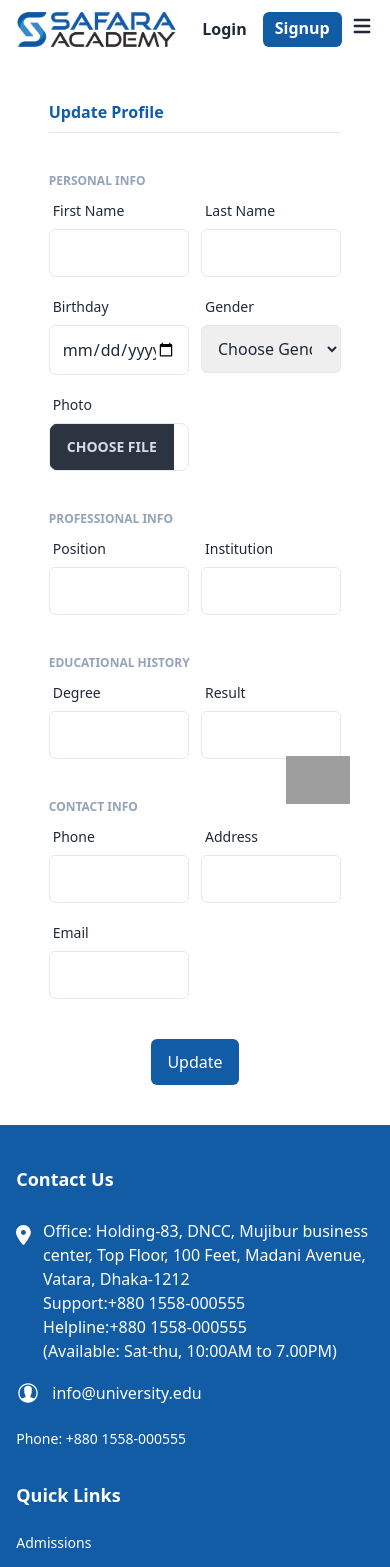
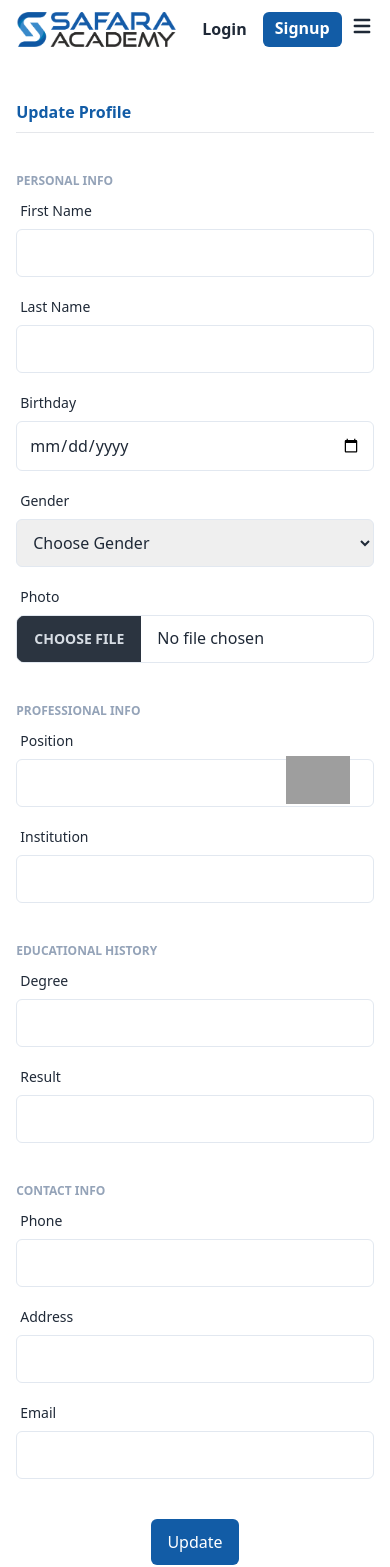
Before and after one commit to akil-tajwar/safara, a React (Vite) app in the folder safara-frontend/: page /updateProfile in a window 390 px wide. Shown: the top 1567 px of the page. Built offline with nearby package versions, Linux system fonts and the light colour scheme; no server answers; grey boxes are pictures that could not be loaded.

Commit message:
feat: update profile responsive done

```diff
--- a/safara-frontend/src/Pages/Dashboard/UserDashboard/UpdateProfile.jsx
+++ b/safara-frontend/src/Pages/Dashboard/UserDashboard/UpdateProfile.jsx
@@ -119,7 +119,7 @@ const UpdateProfile = () => {
   };
 
   return (
-    <div className="w-3/4 mx-auto">
+    <div className="md:w-3/4 w-11/12 mx-auto">
       {loading && (
         <div className="fixed inset-0 bg-black bg-opacity-50 flex justify-center items-center z-50">
           <span className="loading loading-spinner w-40 h-40 text-white"></span>
@@ -128,7 +128,7 @@ const UpdateProfile = () => {
       <p className="md:text-3xl border-b font-bold text-[#125ca6] pb-2 mb-10">Update Profile</p>
       <form onSubmit={handleUpdate} className="">
         <p className="font-semibold text-xs text-slate-400 pb-1">PERSONAL INFO</p>
-        <div className="grid grid-cols-2 gap-3">
+        <div className="grid md:grid-cols-2 grid-cols-1 gap-3">
           <div className="form-control w-full">
             <label className="label">
               <span className="label-text">First Name</span>
@@ -191,7 +191,7 @@ const UpdateProfile = () => {
         </div>
         {/* Profession Section */}
         <p className="font-semibold text-xs text-slate-400 pb-1 pt-10">PROFESSIONAL INFO</p>
-        <div className="grid grid-cols-2 gap-3">
+        <div className="grid md:grid-cols-2 grid-cols-1 gap-3">
           <div className="form-control w-full">
             <label className="label">
               <span className="label-text">Position</span>
@@ -217,7 +217,7 @@ const UpdateProfile = () => {
         </div>
         {/* Educational History */}
         <p className="font-semibold text-xs text-slate-400 pb-1 pt-10">EDUCATIONAL HISTORY</p>
-        <div className="grid grid-cols-2 gap-3">
+        <div className="grid md:grid-cols-2 grid-cols-1 gap-3">
           <div className="form-control w-full">
             <label className="label">
               <span className="label-text">Degree</span>
@@ -243,7 +243,7 @@ const UpdateProfile = () => {
         </div>
         {/* Contact Info */}
         <p className="font-semibold text-xs text-slate-400 pb-1 pt-10">CONTACT INFO</p>
-        <div className="grid grid-cols-2 gap-3">
+        <div className="grid md:grid-cols-2 grid-cols-1 gap-3">
           <div className="form-control w-full">
             <label className="label">
               <span className="label-text">Phone</span>
```
